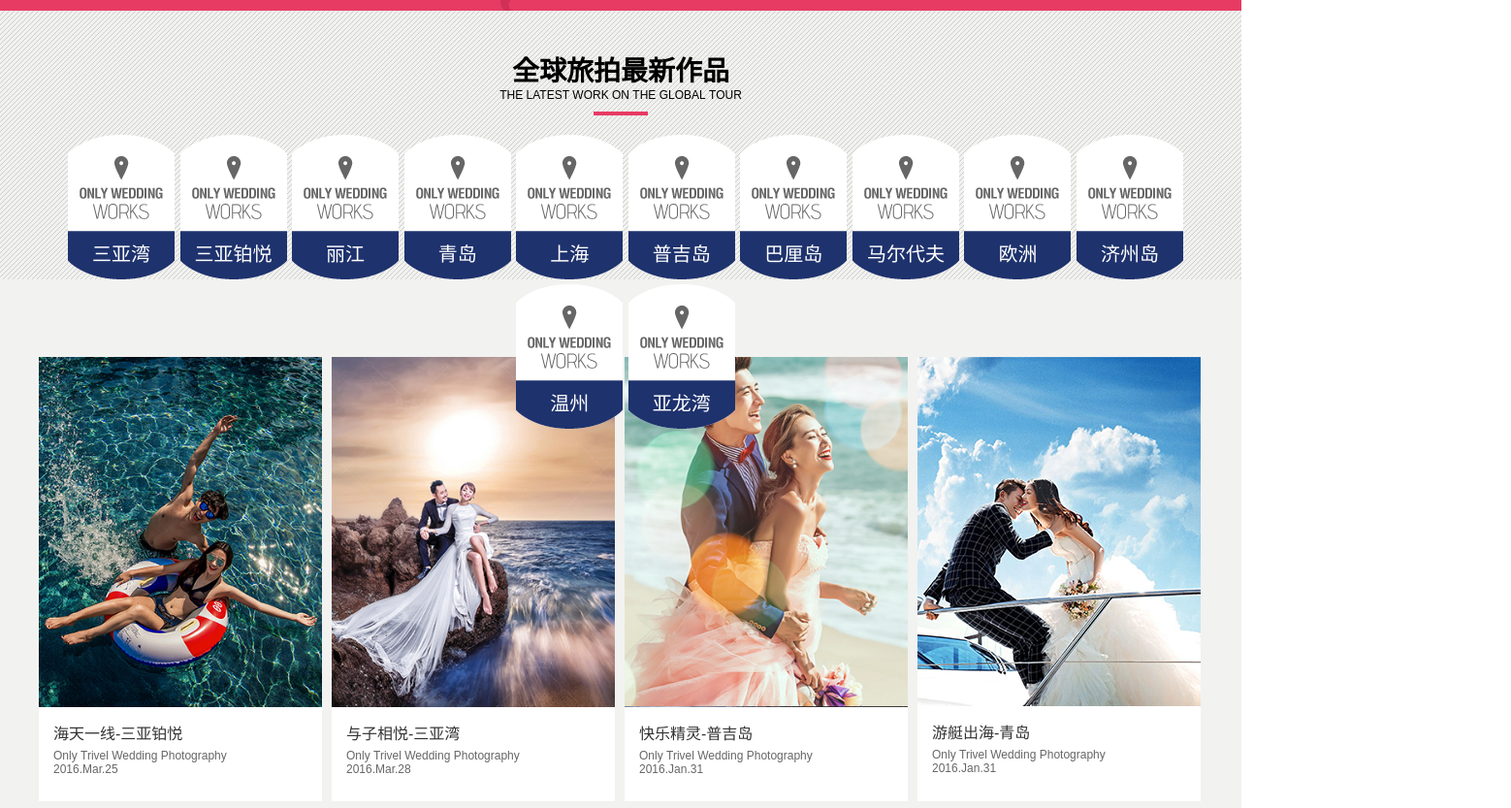
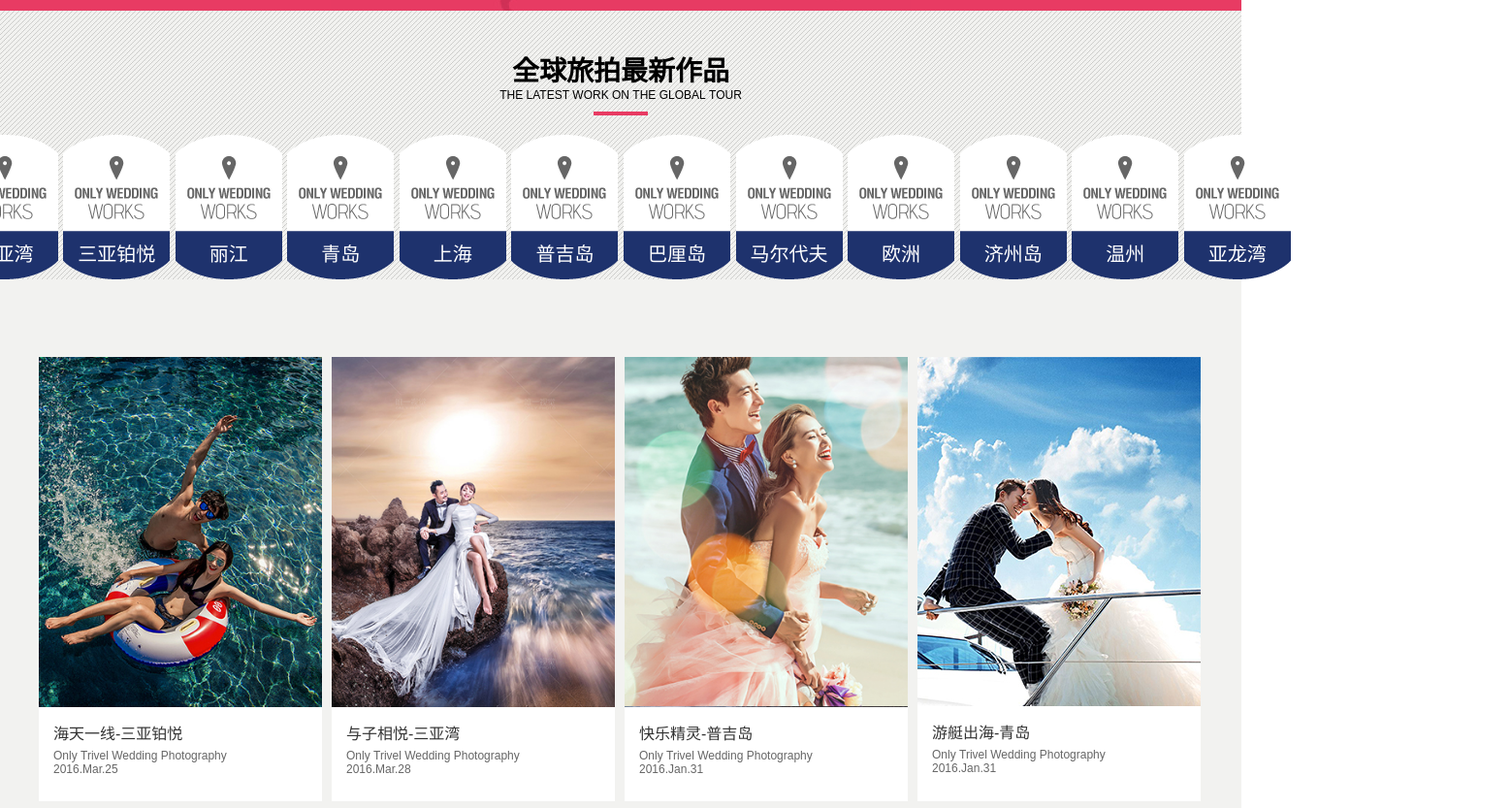
Before and after one commit to zhang229-design/zhang229-design.github.io, a plain HTML site: page home/index.html in a window 1280 px wide. Shown: the part 2835-3668 px from the top of the page at 97% size, 1558 px wide, since content can reach past the window. Drawn offline with Linux system fonts and the light colour scheme.

Commit message:
修改css

```diff
--- a/css/style.css
+++ b/css/style.css
@@ -378,9 +378,9 @@ body{
 	margin:10px auto 20px;
 }
 #tiao{
-	width:100%;
+	width:132%;
 	height:149px;
-	/*margin-left:-200px;*/
+	margin-left:-16.4%;
 	font-size:20px;
 }
 #tiao>a{
@@ -488,7 +488,8 @@ body{
 	height:450px;
 }
 .by1>a>img{
-	margin-left:-362px;
+	width: 100%
+	/*margin-left:-362px;*/
 }
 .feiji1{
 	width:100%;
```
